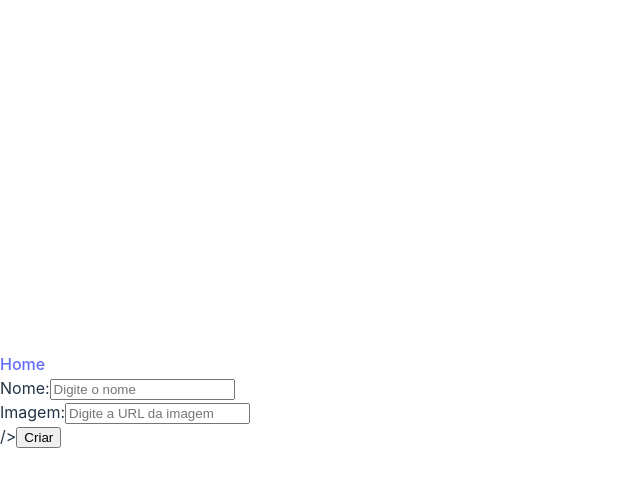
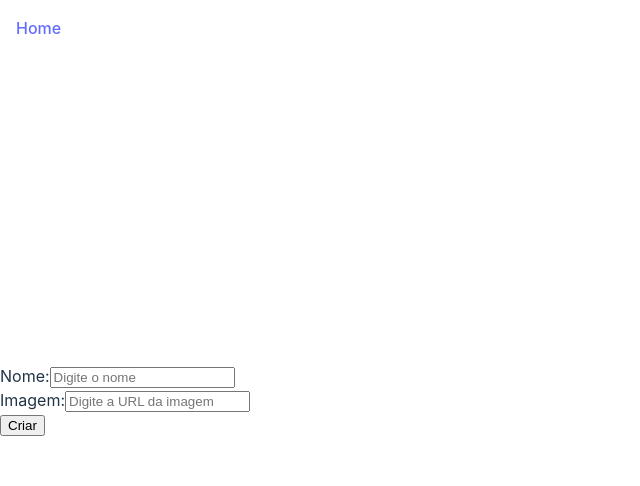
Before and after one commit to Jhuliano-Maia/ocean-jornada-frontend-abril-2024, a React (Vite) app: page /criar in a window 1280 px wide. Shown: the top 486 px of the page, without its empty margins (0-640 px from the left). Built offline with nearby package versions, Linux system fonts and the light colour scheme.

Commit message:
Adição do header

```diff
--- a/src/App.css
+++ b/src/App.css
@@ -1,6 +1,16 @@
 #root {
-  width: 100%
+  width: 100%;
 }
+
+.header {
+  widht: 100%;
+  background: white;
+  padding: 16px;
+  position: fixed;
+  top: 0;
+  z-index: 2;
+}
+
 .cards {
   display: flex;
   flex-wrap: wrap;
--- a/src/pages/Create/Create.jsx
+++ b/src/pages/Create/Create.jsx
@@ -1,26 +1,46 @@
-import { Link } from "react-router-dom";
+import { Link, useNavigate } from "react-router-dom";
 
 export default function Create() {
-    function onSubmit(event) {
+  const navigate = useNavigate()
+
+  async function onSubmit(event) {
+    // Previne que o form saia da página
     event.preventDefault()
 
+    // Pega os dados de name e image dos inputs
     const name = event.target.name.value
     const image = event.target.image.value
 
+    // Monta um objeto com os dados da personagem
     const data = {
       name,
       image
     }
 
+    // Transforma um objeto em uma string JSON
     const json = JSON.stringify(data)
 
-        console.log(data, json)
+    // Declara a URL da API para realização do POST
+    const apiUrl = 'https://ocean-jornada-backend-abril-2024.onrender.com/item'
 
+    // Cria e executa a requisição HTTP para o endpoint POST
+    const response = await fetch(apiUrl, {
+      method: 'POST',
+      headers: {
+        'Content-Type': 'application/json'
+      },
+      body: json
+    })
+
+    // Navega para a página principal
+    return navigate('/')
   }
 
   return (
     <>
+        <div className="header">
             <Link to="/">Home</Link>
+        </div>
       <div>
         <form onSubmit={onSubmit}>
           <label htmlFor="name">Nome:</label>
@@ -29,7 +49,7 @@ export default function Create() {
 
           <label htmlFor="image">Imagem:</label>
           <input type="text" id="image" name="image" placeholder="Digite a URL da imagem" />
-                <br />/>
+          <br />
 
           <input type="submit" value="Criar" />
         </form>
--- a/src/pages/ReadAll/ReadAll.jsx
+++ b/src/pages/ReadAll/ReadAll.jsx
@@ -21,7 +21,9 @@ export default function ReadAll() {
 
     return (
       <>
-        <Link to="/criar">Criar</Link>
+        <div className="header">
+          <Link to="/criar">Criar</Link>
+        </div>
         <div className="cards">
           {itens.map(function (elemento) {
             return <Card item={elemento} key={`card_${elemento._id}`} />
```
Lines whose indentation alone changed are shown as unchanged.
